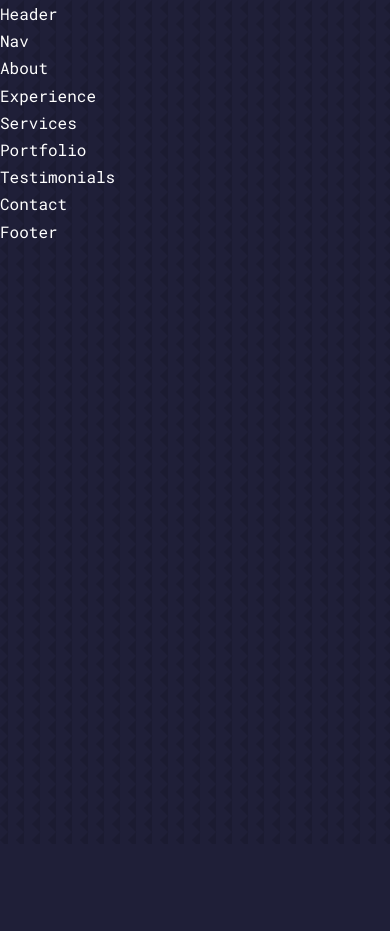
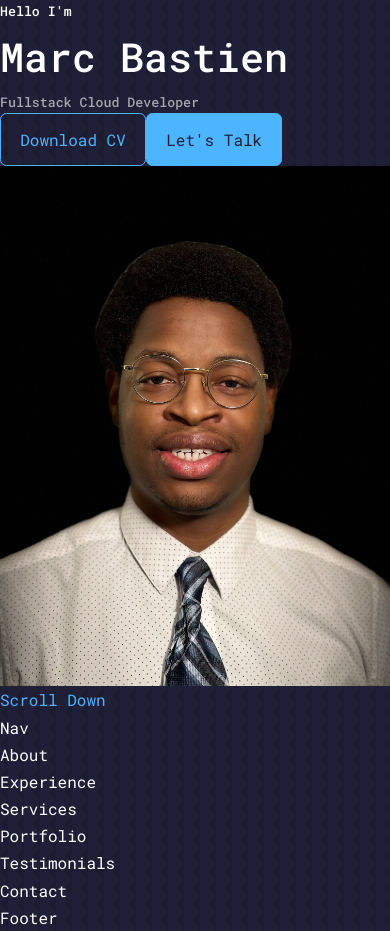
Before and after one commit to m100dev/WebPortfolio, a React (Create React App) app: page / in a window 390 px wide. Before the commit the page ends 844 px from the top, so only its background shows below. Built offline with nearby package versions, Linux system fonts and the light colour scheme.

Commit message:
Completed base css styles, added HeaderSocials and CTA components

```diff
--- /dev/null
+++ b/src/components/header/CTA.jsx
@@ -0,0 +1,13 @@
+import React from 'react'
+import CV from '../../assets/cv.pdf'
+
+const CTA = () => {
+  return (
+    <div className='cta'>
+        <a href={CV} download className='btn'>Download CV</a>
+        <a href="#contact" className='btn btn-primary'>Let's Talk</a>
+    </div>
+  )
+}
+
+export default CTA
--- a/src/components/header/Header.jsx
+++ b/src/components/header/Header.jsx
@@ -1,9 +1,25 @@
 import React from 'react'
+import CTA from './CTA'
+import ME from '../../assets/me.jpg'
 import './header.css'
 
-function Header() {
+const Header = () => {
   return (
-    <div>Header</div>
+    <header>
+      <div className="container header__container">
+        <h5>Hello I'm</h5>
+        <h1>Marc Bastien</h1>
+        <h5 className="text-light">Fullstack Cloud Developer</h5>
+
+        <CTA/>
+
+        <div className="me">
+          <img src={ME} alt="" />
+        </div>
+
+        <a href="#contact" className="scroll__down">Scroll Down</a>
+      </div>
+    </header>
   )
 }
 
--- a/src/index.css
+++ b/src/index.css
@@ -9,6 +9,8 @@
     list-style: none;
     text-decoration: none;
 }
+
+/* Created CSS Variables to not have to keep typing out the same colors */
 
 :root {
     --color-bg: #1f1f38;
@@ -111,3 +113,29 @@ img {
     width: 100%;
     object-fit: cover;
 }
+
+
+/* ============================== MEDIA QUERIES (MEDIUM DEVICES) ============================== */
+
+@media screen and (max-width: 1024px) {
+    .container {
+        width: var(--container-width-md);
+    }
+
+    section {
+        margin-top: 6rem;
+    }
+}
+
+
+/* ============================== MEDIA QUERIES (SMALL DEVICES) ============================== */
+
+@media screen and (max-width: 600px) {
+    .container {
+        width: var(--container-width-sm);
+    }
+
+    section > h2 {
+        margin-bottom: 2rem;
+    }
+}
```
Also changed, not shown: src/components/header/HeaderSocials.jsx (added, +14 -0 lines), src/assets/me.jpg (added).
